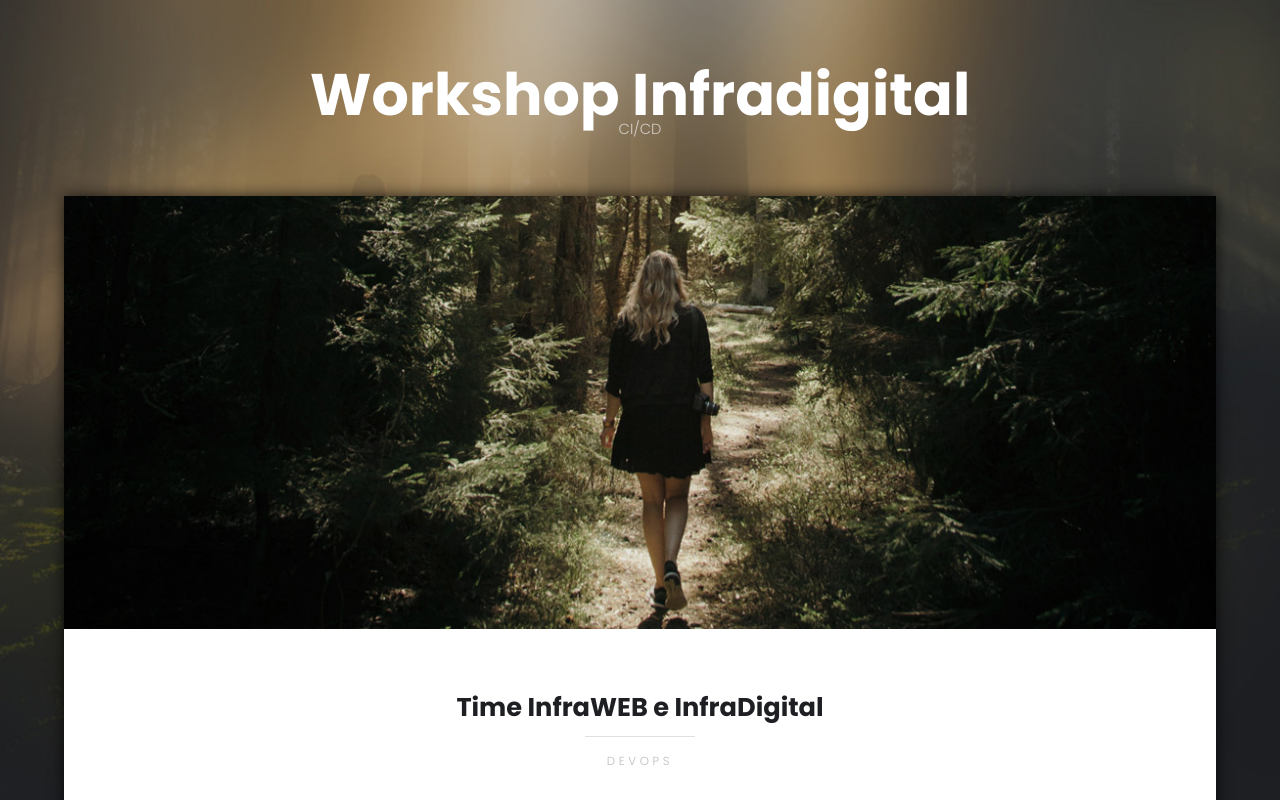
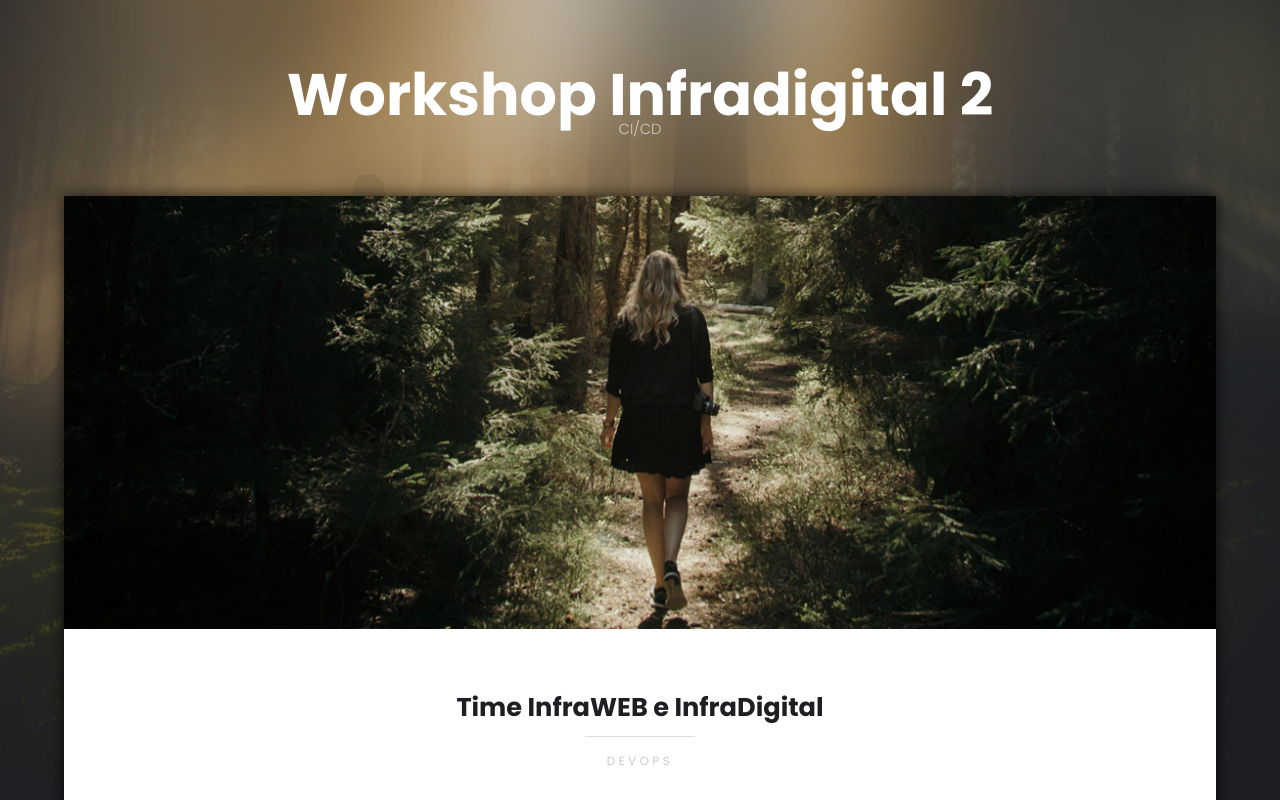
Before and after one commit to workshopdevops/administrador, a plain HTML site: page index.html in a window 1280 px wide. Shown: the top 800 px of the page. Drawn offline with Linux system fonts and the light colour scheme.

Commit message:
Alteração do Dockerfile e index.html

```diff
--- a/index.html
+++ b/index.html
@@ -13,7 +13,7 @@
 
 		<!-- Header -->
 			<header id="header">
-				<div class="logo"><a href="#">Workshop Infradigital<span> CI/CD </span></a></div>
+				<div class="logo"><a href="#">Workshop Infradigital 2<span> CI/CD </span></a></div>
 			</header>
 
 		<!-- Main -->
```
Also changed, not shown: 1 other file.
